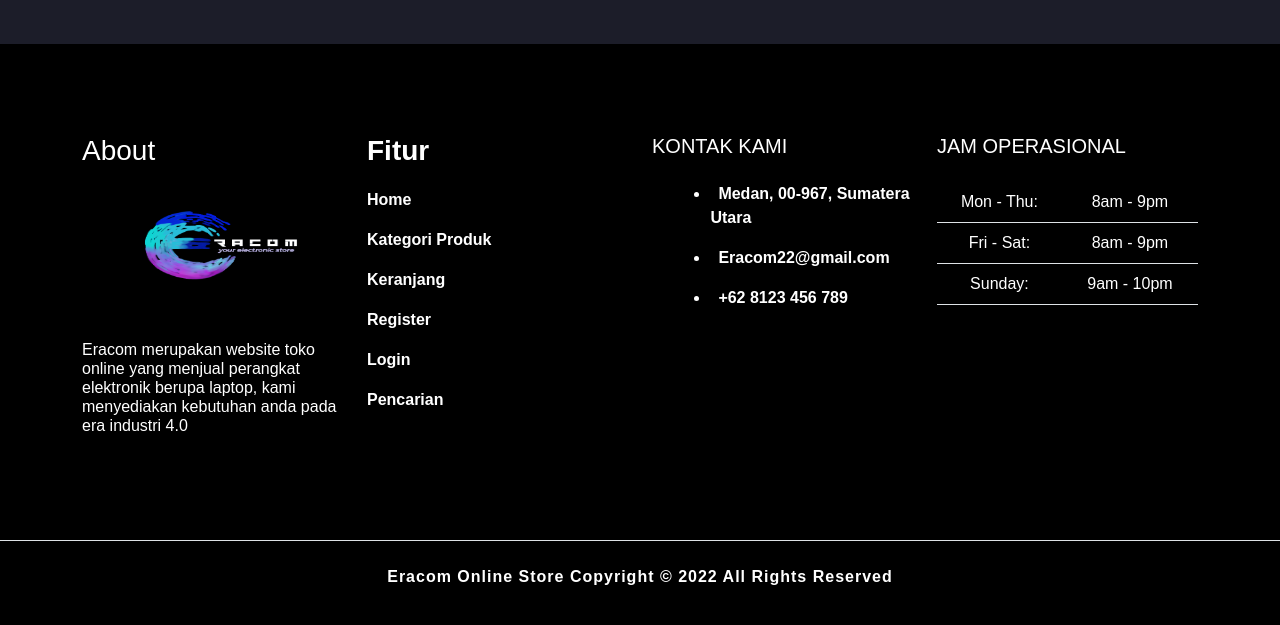
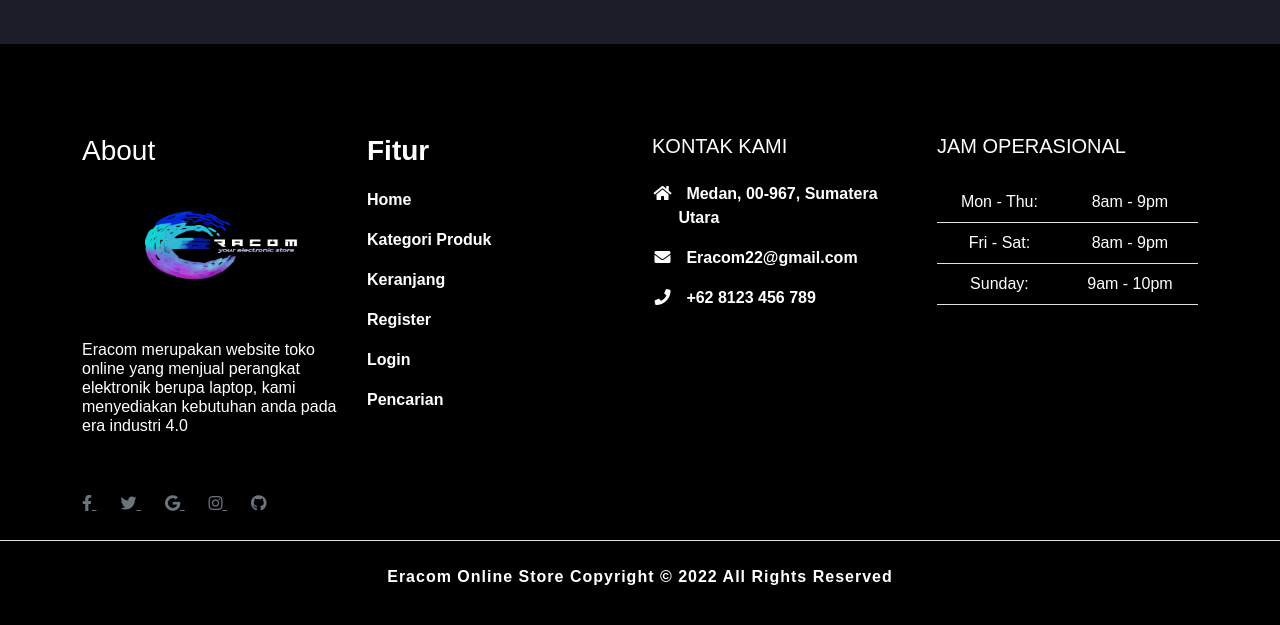
Before and after one commit to nurulaini7/TubesProweb, a PHP site: page /keranjang.php in a window 1280 px wide. Shown: the part 357-982 px from the top of the page. Run offline with PHP 8.4, Linux system fonts and the light colour scheme.

Commit message:
Update keranjang.php

```diff
--- a/tubes/keranjang.php
+++ b/tubes/keranjang.php
@@ -9,6 +9,7 @@
 <head>
     <title>keranjang</title>
     <link href="https://cdn.jsdelivr.net/npm/bootstrap@5.0.2/dist/css/bootstrap.min.css" rel="stylesheet" integrity="sha384-EVSTQN3/azprG1Anm3QDgpJLIm9Nao0Yz1ztcQTwFspd3yD65VohhpuuCOmLASjC" crossorigin="anonymous" />
+    <link rel='stylesheet' href='https://cdnjs.cloudflare.com/ajax/libs/font-awesome/5.15.1/css/all.min.css'>
     <link rel="stylesheet" href="assets/css/style.css" />
     <link href='https://unpkg.com/boxicons@2.1.4/css/boxicons.min.css' rel='stylesheet'>
 
```
